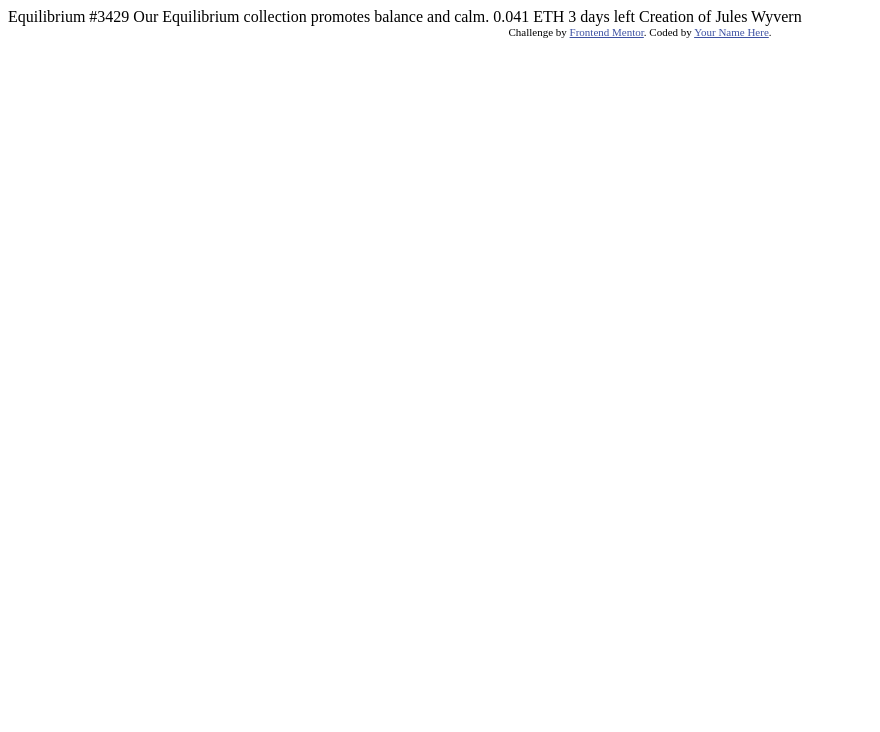
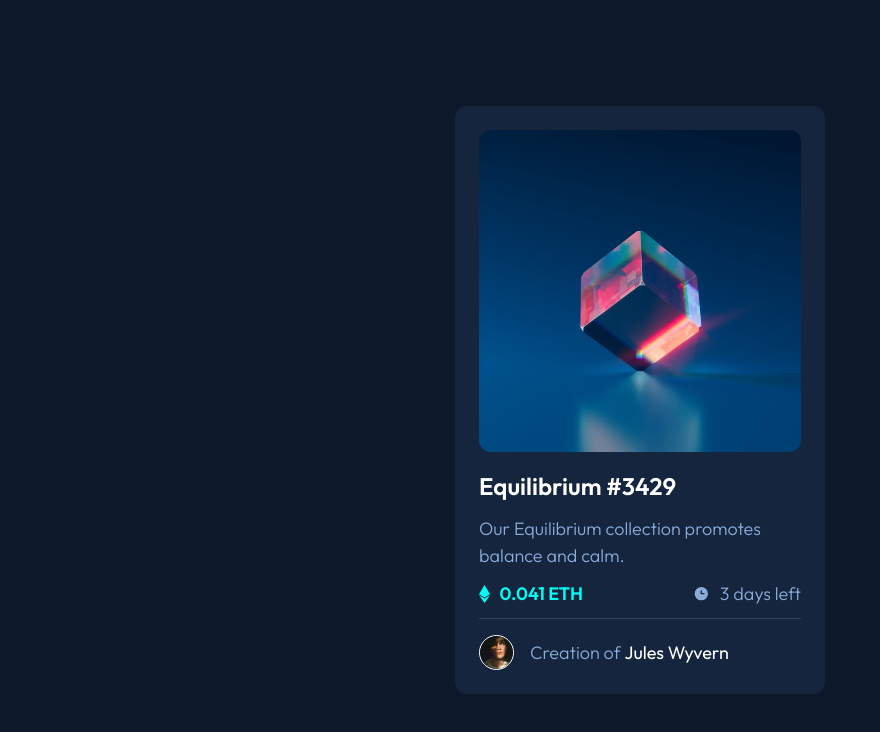
Before and after one commit to InaJaweed/Frontend_Mentor-NFT-Preview-Card, a plain HTML site: page index.html in a window 1280 px wide. Shown: the whole page, without its empty margins (0-880 px from the left). Drawn offline with Linux system fonts and the light colour scheme.

Commit message:
Project Completed

```diff
--- /dev/null
+++ b/css/reset.css
@@ -0,0 +1,74 @@
+/* Box sizing rules */
+*,
+*::before,
+*::after {
+	box-sizing: border-box;
+}
+
+/* Remove default margin */
+body,
+h1,
+h2,
+h3,
+h4,
+p,
+figure,
+blockquote,
+dl,
+dd {
+	margin: 0;
+}
+
+/* Remove list styles on ul, ol elements with a list role, which suggests default styling will be removed */
+ul[role='list'],
+ol[role='list'] {
+	list-style: none;
+}
+
+/* Set core root defaults */
+html:focus-within {
+	scroll-behavior: smooth;
+}
+
+/* Set core body defaults */
+body {
+	min-height: 100vh;
+	text-rendering: optimizeSpeed;
+	line-height: 1.5;
+}
+
+/* A elements that don't have a class get default styles */
+a:not([class]) {
+	text-decoration-skip-ink: auto;
+}
+
+/* Make images easier to work with */
+img,
+picture {
+	max-width: 100%;
+	display: block;
+}
+
+/* Inherit fonts for inputs and buttons */
+input,
+button,
+textarea,
+select {
+	font: inherit;
+}
+
+/* Remove all animations, transitions and smooth scroll for people that prefer not to see them */
+@media (prefers-reduced-motion: reduce) {
+	html:focus-within {
+		scroll-behavior: auto;
+	}
+
+	*,
+	*::before,
+	*::after {
+		animation-duration: 0.01ms !important;
+		animation-iteration-count: 1 !important;
+		transition-duration: 0.01ms !important;
+		scroll-behavior: auto !important;
+	}
+}
--- /dev/null
+++ b/css/style.css
@@ -0,0 +1,126 @@
+:root {
+	--ff-base: 'Outfit', sans-serif;
+	--fw-regular: 400;
+	--fw-thin: 300;
+	--fw-bold: 600;
+
+	--bg-color: hsl(217, 54%, 11%);
+	--bg-card: hsl(216, 50%, 16%);
+	--card-line: hsl(215, 32%, 27%);
+	--clr-100: hsl(0, 0%, 100%);
+
+	--clr-text: hsl(215, 51%, 70%);
+	--clr-eth: hsl(178, 100%, 50%);
+}
+
+body {
+	font-family: var(--ff-base);
+	font-size: 18px;
+	background-color: var(--bg-color);
+	color: var(--clr-text);
+	font-weight: var(--fw-thin);
+}
+.container {
+	display: grid;
+	height: 100vh;
+	justify-content: center;
+	align-items: center;
+}
+
+.card {
+	background-color: var(--bg-card);
+	max-width: 370px;
+	border-radius: 0.75rem;
+}
+
+.card_content {
+	display: grid;
+	gap: 1rem;
+	margin: 1.5rem;
+}
+
+.img_container {
+	position: relative;
+	border-radius: 0.75rem;
+}
+
+.img_container img {
+	border-radius: 0.75rem;
+	width: 100%;
+}
+
+.img_overlay {
+	border-radius: 0.75rem;
+	position: absolute;
+	top: 0%;
+	left: 0%;
+	width: 100%;
+	height: 100%;
+	background-color: hsl(178, 100%, 50%, 0.5);
+	display: none;
+}
+.img_overlay svg {
+	position: absolute;
+	top: 50%;
+	left: 50%;
+	transform: translate(-50%, -50%);
+}
+
+.img_container:hover .img_overlay {
+	display: block;
+	cursor: pointer;
+}
+
+.card_text {
+	display: grid;
+	gap: 0.7rem;
+}
+
+.card_text h1 {
+	font-size: 1.5rem;
+	font-weight: var(--fw-bold);
+}
+
+.flex {
+	display: inline-flex;
+}
+
+.eth__day {
+	justify-content: space-between;
+}
+
+.eth {
+	align-items: center;
+	gap: 0.6rem;
+	color: var(--clr-eth);
+	font-weight: var(--fw-bold);
+}
+
+.day {
+	align-items: center;
+	gap: 0.6rem;
+}
+
+.creator {
+	border-top: 1px solid var(--card-line);
+	padding-top: 1rem;
+
+	align-items: center;
+	gap: 1rem;
+}
+
+.avatar_pic {
+	height: 35px;
+	border-radius: 50%;
+	border: 1px solid hsl(0, 0%, 100%);
+}
+
+.name {
+	color: var(--clr-100);
+	font-weight: var(--fw-regular);
+}
+
+.name:hover {
+	color: var(--clr-eth);
+	cursor: pointer;
+}
--- a/index.html
+++ b/index.html
@@ -1,33 +1,78 @@
 <!DOCTYPE html>
 <html lang="en">
 	<head>
-  <meta charset="UTF-8">
-  <meta name="viewport" content="width=device-width, initial-scale=1.0"> <!-- displays site properly based on user's device -->
-
-  <link rel="icon" type="image/png" sizes="32x32" href="./images/favicon-32x32.png">
+		<meta charset="UTF-8" />
+		<meta name="viewport" content="width=device-width, initial-scale=1.0" />
+		<link
+			rel="icon"
+			type="image/png"
+			sizes="32x32"
+			href="./images/favicon-32x32.png"
+		/>
 
 		<title>Frontend Mentor | NFT preview card component</title>
-
-  <!-- Feel free to remove these styles or customise in your own stylesheet 👍 -->
-  <style>
-    .attribution { font-size: 11px; text-align: center; }
-    .attribution a { color: hsl(228, 45%, 44%); }
-  </style>
+		<link rel="stylesheet" href="./css/reset.css" />
+		<link rel="stylesheet" href="./css/style.css" />
+		<link rel="preconnect" href="https://fonts.googleapis.com" />
+		<link rel="preconnect" href="https://fonts.gstatic.com" crossorigin />
+		<link
+			href="https://fonts.googleapis.com/css2?family=Outfit:wght@100..900&display=swap"
+			rel="stylesheet"
+		/>
 	</head>
 	<body>
-
-  Equilibrium #3429
-
-  Our Equilibrium collection promotes balance and calm.
-
-  0.041 ETH
-  3 days left
-
-  Creation of Jules Wyvern
-
-  <div class="attribution">
-    Challenge by <a href="https://www.frontendmentor.io?ref=challenge" target="_blank">Frontend Mentor</a>.
-    Coded by <a href="#">Your Name Here</a>.
+		<div class="container">
+			<div class="card">
+				<div class="card_content">
+					<div class="img_container">
+						<img src="./images/image-equilibrium.jpg" alt="Equilibrium" />
+						<div class="img_overlay">
+							<svg width="48" height="48" xmlns="http://www.w3.org/2000/svg">
+								<g fill="none" fill-rule="evenodd">
+									<path d="M0 0h48v48H0z" />
+									<path
+										d="M24 9C14 9 5.46 15.22 2 24c3.46 8.78 12 15 22 15 10.01 0 18.54-6.22 22-15-3.46-8.78-11.99-15-22-15Zm0 25c-5.52 0-10-4.48-10-10s4.48-10 10-10 10 4.48 10 10-4.48 10-10 10Zm0-16c-3.31 0-6 2.69-6 6s2.69 6 6 6 6-2.69 6-6-2.69-6-6-6Z"
+										fill="#FFF"
+										fill-rule="nonzero"
+									/>
+								</g>
+							</svg>
+						</div>
+					</div>
+					<div class="card_text">
+						<h1 class="name">Equilibrium #3429</h1>
+						<p>Our Equilibrium collection promotes balance and calm.</p>
+						<div class="flex eth__day">
+							<div class="flex eth">
+								<svg width="11" height="18" xmlns="http://www.w3.org/2000/svg">
+									<path
+										d="M11 10.216 5.5 18 0 10.216l5.5 3.263 5.5-3.262ZM5.5 0l5.496 9.169L5.5 12.43 0 9.17 5.5 0Z"
+										fill="#00FFF8"
+									/>
+								</svg>
+								<p>0.041 ETH</p>
+							</div>
+							<div class="flex day">
+								<svg width="17" height="17" xmlns="http://www.w3.org/2000/svg">
+									<path
+										d="M8.305 2.007a6.667 6.667 0 1 0 0 13.334 6.667 6.667 0 0 0 0-13.334Zm2.667 7.334H8.305a.667.667 0 0 1-.667-.667V6.007a.667.667 0 0 1 1.334 0v2h2a.667.667 0 0 1 0 1.334Z"
+										fill="#8BACD9"
+									/>
+								</svg>
+								<p>3 days left</p>
+							</div>
+						</div>
+						<div class="flex creator">
+							<img
+								src="./images/image-avatar.png"
+								alt="avatar"
+								class="avatar_pic"
+							/>
+							<p>Creation of <span class="name">Jules Wyvern</span></p>
+						</div>
+					</div>
+				</div>
+			</div>
 		</div>
 	</body>
 </html>
```
Lines whose indentation alone changed are shown as unchanged.
